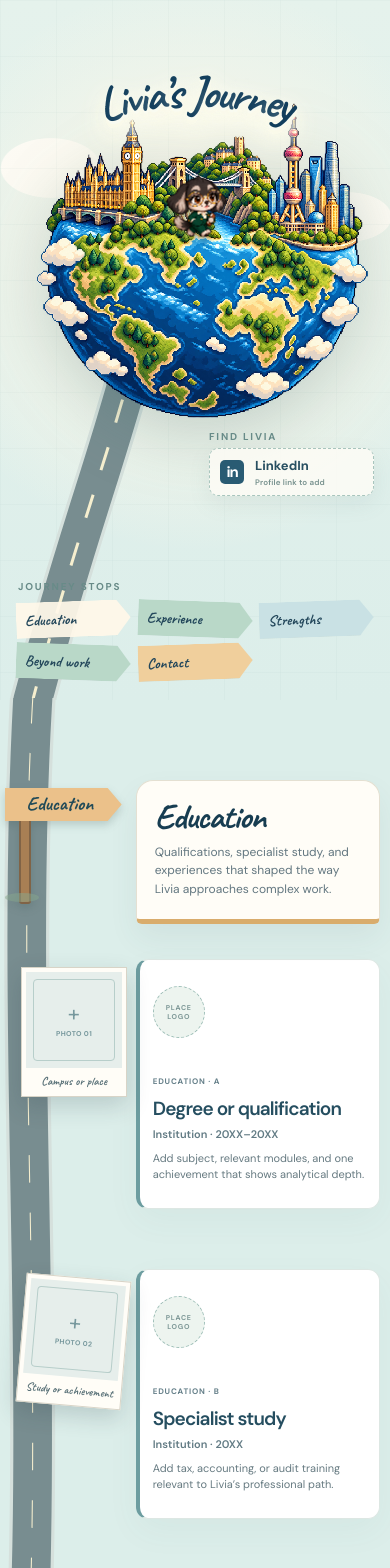
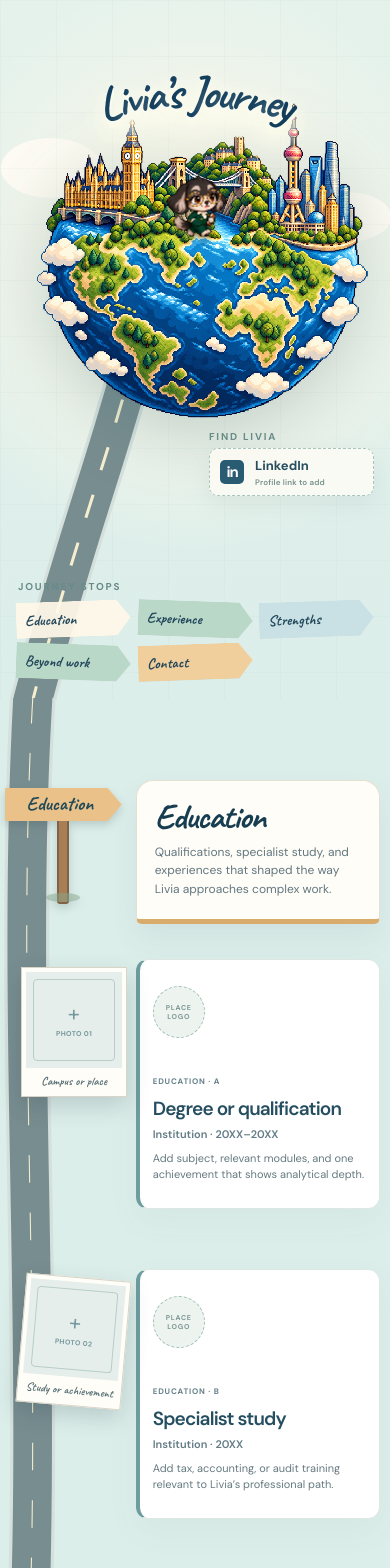
Before and after one commit to Archbaer/jiyan-lu, a Svelte app: page / in a window 390 px wide. Shown: the top 1568 px of the page. Built offline with nearby package versions, Linux system fonts and the light colour scheme.

Commit message:
fix(portfolio): center roadside signposts

```diff
--- a/src/style.css
+++ b/src/style.css
@@ -294,8 +294,8 @@ footer a:hover{text-decoration:underline}
 .section-heading h2{margin:0 0 9px;font-size:clamp(60px,5.3vw,82px);line-height:.93;white-space:normal}
 .section-heading p{max-width:680px;margin:0;padding:0;border:0;font-size:14px;line-height:1.55}
 .roadside-sign{position:absolute;z-index:5;top:100px;left:calc(var(--rail) - 150px);width:132px;height:145px;pointer-events:none;filter:drop-shadow(0 7px 6px #36514d38)}
-.roadside-sign::before{content:'';position:absolute;top:28px;left:19px;width:12px;height:117px;border:2px solid #806346;border-radius:3px;background:#a87f54}
-.roadside-sign::after{content:'';position:absolute;top:135px;left:1px;width:48px;height:9px;border-radius:50%;background:#88a78e80}
+.roadside-sign::before{content:'';position:absolute;top:28px;left:50%;width:12px;height:117px;transform:translateX(-50%);border:2px solid #806346;border-radius:3px;background:#a87f54}
+.roadside-sign::after{content:'';position:absolute;top:135px;left:50%;width:48px;height:9px;transform:translateX(-50%);border-radius:50%;background:#88a78e80}
 .roadside-sign span{position:relative;display:grid;place-items:center;width:100%;min-height:44px;padding:6px 13px 7px 6px;clip-path:polygon(0 0,calc(100% - 14px) 0,100% 50%,calc(100% - 14px) 100%,0 100%);background:#ebc18a;color:#224b58;font-family:'Caveat',cursive;font-size:23px;font-weight:700;line-height:1;text-align:center}
 .work .roadside-sign span{background:#bdd7d8}.skills .roadside-sign span{background:#c5dcb9}.interests .roadside-sign span{background:#edc6aa}.contact .roadside-sign span{background:#bfdcda}
 .journey-list{margin-top:35px}
@@ -334,8 +334,8 @@ footer a{font-size:12px;font-weight:700;letter-spacing:.04em}
   .section-heading h2{min-width:0;font-size:clamp(35px,9vw,48px);overflow-wrap:anywhere}
   .roadside-sign{top:88px;left:5px;width:calc(var(--rail) - 12px);filter:drop-shadow(0 4px 4px #36514d38)}
   .roadside-sign span{min-height:33px;padding:4px 10px 5px 3px;font-size:clamp(16px,5vw,20px)}
-  .roadside-sign::before{top:24px;left:14px;width:8px;height:88px}
-  .roadside-sign::after{top:105px;left:0;width:34px}
+  .roadside-sign::before{top:24px;width:8px;height:88px}
+  .roadside-sign::after{top:105px;width:34px}
 }
 @media(max-width:390px){
   .checkpoint-nav a{font-size:15px}
```
